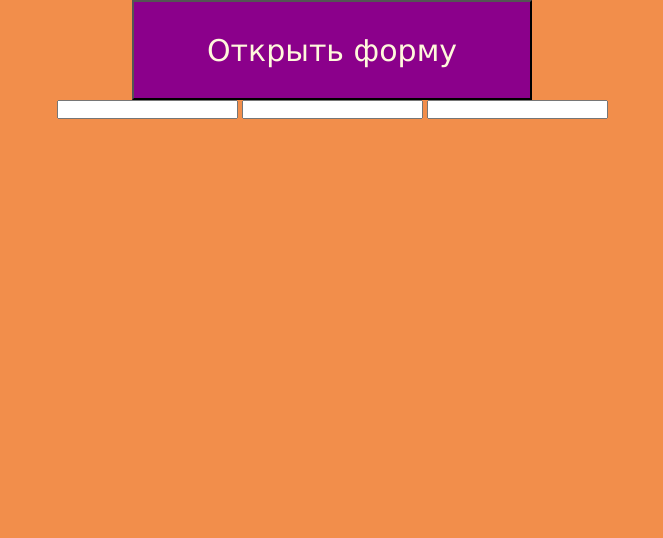
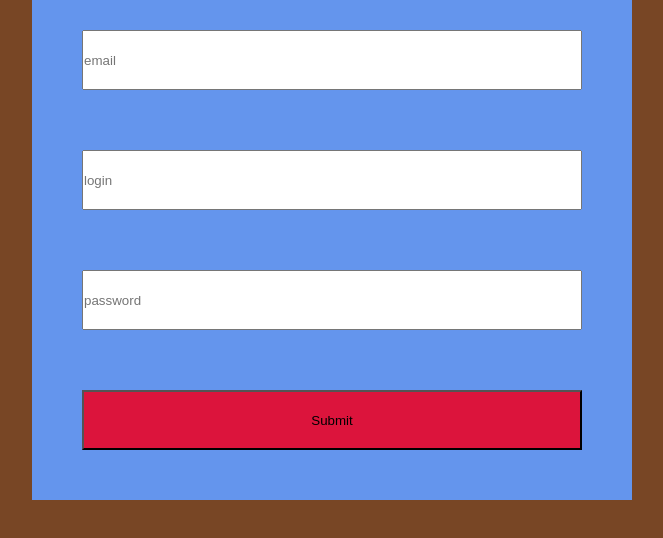
Before and after one commit to sandrbuz/modal-filter, a plain HTML site: page index.html in a window 1280 px wide. Both pictures are taken after a click on the button "Открыть форму". Shown: the whole page, without its empty margins (308-971 px from the left). Drawn offline with Linux system fonts and the light colour scheme.

Commit message:
added click events

```diff
--- a/index.html
+++ b/index.html
@@ -10,12 +10,16 @@
 <body>
 
 <div class="container">
-    <button class="btn">Открыть форму</button>
+    <button onclick="show('block')" class="btn">Открыть форму</button>
+    <div onclick="show('none')" id="filter" class="filter"></div>
+  <div id="form" class="form">
     <form action="">
-        <input type="text">
-        <input type="text">
-        <input type="text">
+        <input placeholder="email" type="text">
+        <input placeholder="login" type="text">
+        <input placeholder="password" type="text">
+        <input onclick="show('none')"  class="sbt" type="submit">
     </form>
+  </div>
 </div>
 
     <script src="script.js"></script>
--- a/script.js
+++ b/script.js
@@ -0,0 +1,4 @@
+function show(state) {
+    document.getElementById('filter').style.display = state;
+    document.getElementById('form').style.display = state;
+}
--- a/style.css
+++ b/style.css
@@ -6,13 +6,16 @@
 body {
 }
 .container {
+  z-index: 80;
+  position: relative;
   text-align: center;
   background-color: rgb(242, 142, 75);
-
   width: 100vw;
   height: 100vh;
 }
 .btn {
+  z-index: 90;
+  position: relative;
   cursor: pointer;
   margin: 0 auto;
   background-color: darkmagenta;
@@ -22,3 +25,35 @@ body {
   width: 400px;
   height: 100px;
 }
+
+.form {
+  display: none;
+  z-index: 110;
+  position: absolute;
+  top: 0;
+  right: 0;
+  left: 0;
+  background-color: cornflowerblue;
+  margin: 0 auto;
+  width: 600px;
+  height: 500px;
+}
+input {
+  margin: 30px 0;
+  width: 500px;
+  height: 60px;
+}
+.sbt {
+  background-color: crimson;
+  cursor: pointer;
+}
+.filter {
+  display: none;
+  z-index: 100;
+  position: absolute;
+  top: 0;
+  background-color: black;
+  opacity: 0.5;
+  width: 100vw;
+  height: 100vh;
+}
```
